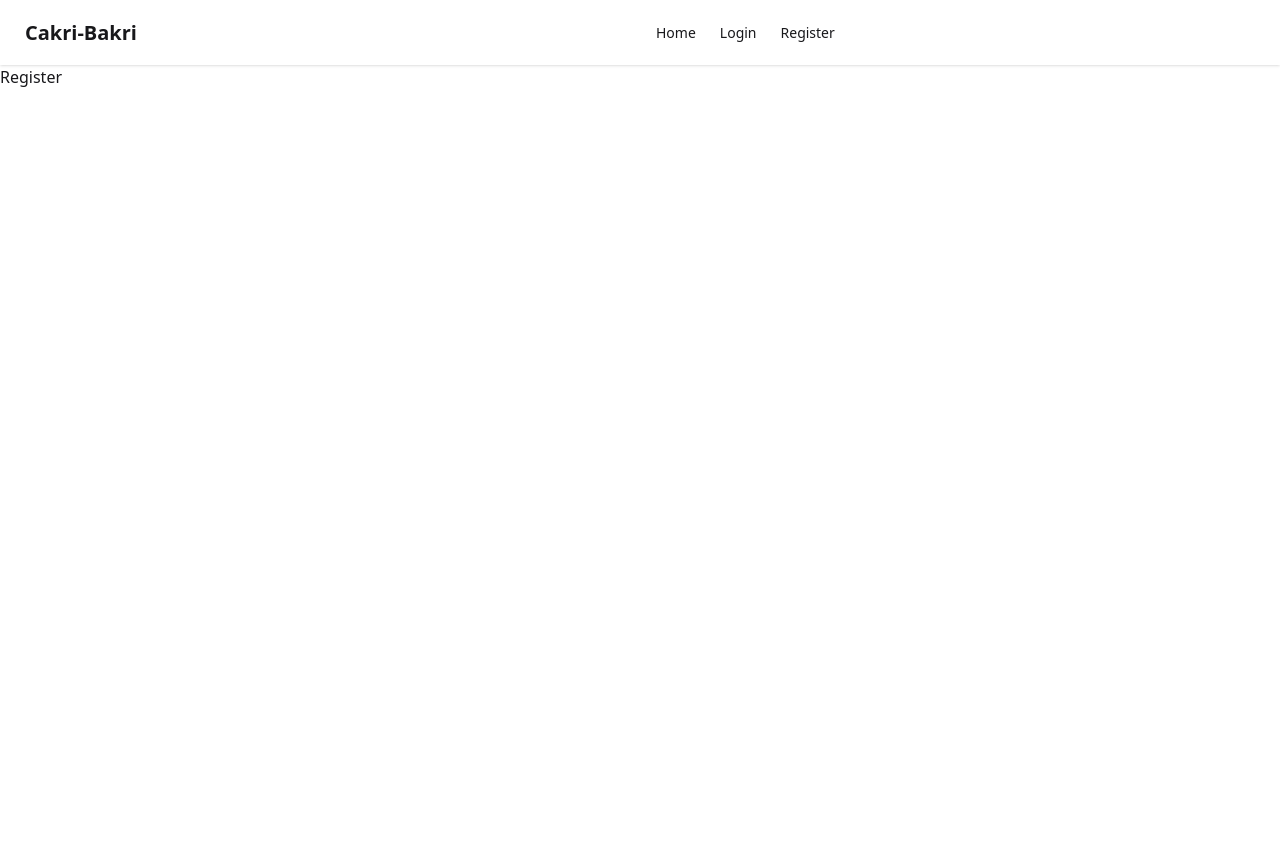
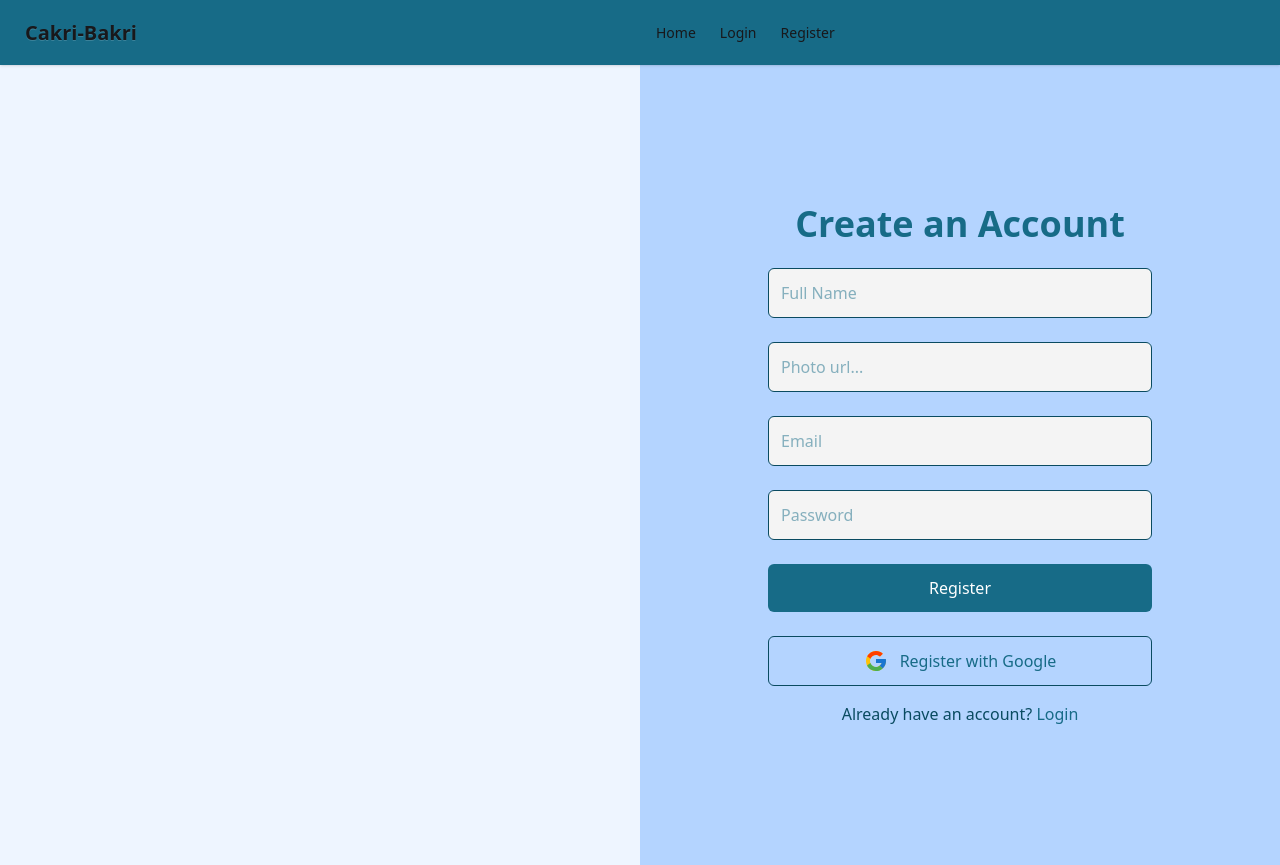
Before and after one commit to Motiur-Rahman-Dhrubo/Cakri-Bakri, a React (Vite) app in the folder client/: page /register in a window 1280 px wide. Before the commit the page ends 800 px from the top, so only its background shows below. Built offline with nearby package versions, Linux system fonts and the light colour scheme; no server answers.

Commit message:
register page done

```diff
--- a/client/package.json
+++ b/client/package.json
@@ -14,6 +14,7 @@
     "firebase": "^11.4.0",
     "react": "^19.0.0",
     "react-dom": "^19.0.0",
+    "react-icons": "^5.5.0",
     "react-router": "^7.3.0",
     "tailwindcss": "^4.0.13"
   },
--- a/client/src/component/SharedComponent/Navbar.jsx
+++ b/client/src/component/SharedComponent/Navbar.jsx
@@ -13,10 +13,10 @@ export default function Navbar() {
       <li><NavLink to={'register'}>Register</NavLink></li></>}
       </>
   return (
-    <div className="navbar bg-base-100 shadow-sm">
+    <div className="navbar bg-cb-primary shadow-sm">
       <div className="navbar-start">
         <div className="dropdown">
-          <div tabIndex={0} role="button" className="btn btn-ghost lg:hidden">
+          <div tabIndex={0} role="button" className="btn btn-ghost bg-[#176B87] lg:hidden">
             <svg xmlns="http://www.w3.org/2000/svg" className="h-5 w-5" fill="none" viewBox="0 0 24 24" stroke="currentColor"> <path strokeLinecap="round" strokeLinejoin="round" strokeWidth="2" d="M4 6h16M4 12h8m-8 6h16" /> </svg>
           </div>
           <ul
--- a/client/src/index.css
+++ b/client/src/index.css
@@ -1,2 +1,12 @@
+@import url('https://fonts.googleapis.com/css2?family=Poppins:ital,wght@0,100;0,200;0,300;0,400;0,500;0,600;0,700;0,800;0,900;1,100;1,200;1,300;1,400;1,500;1,600;1,700;1,800;1,900&display=swap');
 @import "tailwindcss";
 @plugin "daisyui";
+
+@theme {
+  --font-primary: "Poppins", "sans-serif";
+  --color-cb-primary: #176B87;
+  --color-cb-secondary: #0a4b61;
+  --color-cb-btn: #86B6F6;
+  --color-cb-white: #F4F4F4;
+  --color-cb-card: #B4D4FF;
+}
--- a/client/src/layout/MainLayout/MainLayout.jsx
+++ b/client/src/layout/MainLayout/MainLayout.jsx
@@ -4,7 +4,7 @@ import Navbar from "../../component/SharedComponent/Navbar";
 
 const MainLayout = () => {
   return (
-    <div>
+    <div className="bg-[#EEF5FF]">
       <Navbar></Navbar>
       <Outlet></Outlet>
     </div>
--- a/client/src/pages/Login/Login.jsx
+++ b/client/src/pages/Login/Login.jsx
@@ -1,4 +1,5 @@
 import { useState } from "react";
+import { FcGoogle } from "react-icons/fc";
 
 export default function Login() {
   const [formData, setFormData] = useState({ email: "", password: "" });
@@ -7,33 +8,73 @@ export default function Login() {
     setFormData({ ...formData, [e.target.name]: e.target.value });
   };
 
+  const handleLogin = async () => {
+    console.log(formData);
+  };
+
+  const handleGoogleLogin = () => {
+    // Google login logic here
+    console.log("Google login");
+  };
+
   return (
     <div className="flex flex-col md:flex-row h-screen">
-      {/* Lottie Animation Section */}
-      <div className="w-full md:w-1/2 flex justify-center items-center p-4">
-        {/* <Lottie animationData={loginAnimation} className="w-full max-w-md" /> */}
+      {/* Animation Section */}
+      <div className="w-full md:w-1/2 flex justify-center items-center p-8">
+        {/* Lottie Animation Placeholder */}
+        <div className="w-full max-w-md">
+          {/* <Lottie animationData={loginAnimation} /> */}
+          <img src="/login-animation-placeholder.svg" alt="Login Animation" />
+        </div>
       </div>
 
       {/* Login Form Section */}
-      <div className="w-full md:w-1/2 flex flex-col justify-center items-center p-8">
-        <h2 className="text-3xl font-bold mb-6">Welcome Back</h2>
-        <form className="w-full max-w-sm space-y-4">
+      <div className="w-full md:w-1/2 bg-cb-card flex flex-col justify-center items-center p-8">
+        <h2 className="text-4xl text-cb-primary font-bold mb-6">
+          Welcome Back
+        </h2>
+        <form className="w-full max-w-sm  space-y-6">
           <input
-            type="email" name="email" placeholder="Email"
-            onChange={handleChange} required
-            className="w-full p-3 border rounded-md"
+            type="email"
+            name="email"
+            placeholder="Email"
+            onChange={handleChange}
+            required
+            className="w-full p-3 bg-cb-white text-cb-primary border border-cb-secondary rounded-md focus:outline-none focus:ring-2 focus:ring-cb-secondary"
           />
           <input
-            type="password" name="password" placeholder="Password"
-            onChange={handleChange} required
-            className="w-full p-3 border rounded-md"
+            type="password"
+            name="password"
+            placeholder="Password"
+            onChange={handleChange}
+            required
+            className="w-full p-3 bg-cb-white text-cb-primary border border-cb-secondary rounded-md focus:outline-none focus:ring-2 focus:ring-projectBlue-light"
           />
-          <button className="w-full bg-blue-500 text-white py-3 rounded-md">
+          <button
+            type="button"
+            onClick={handleLogin}
+            className="w-full bg-cb-primary text-white py-3 rounded-md hover:bg-projectBlue-primary transition"
+          >
             Login
           </button>
+
+          {/* Google Login Button */}
+          <button
+            type="button"
+            onClick={handleLogin}
+            className="w-full text-cb-primary flex items-center justify-center border border-cb-secondary py-3 rounded-md hover:bg-cb-white transition"
+          >
+            <FcGoogle className="text-2xl mr-3" />
+            Login with Google
+          </button>
         </form>
-        <p className="mt-4">Don't have an account? <a href="/register" className="text-blue-500">Register</a></p>
+        <p className="text-cb-secondary mt-4">
+          Don't have an account?{" "}
+          <a href="/register" className="text-cb-primary hover:underline">
+            Register
+          </a>
+        </p>
       </div>
     </div>
   );
-};
+}
--- a/client/src/pages/Register/Register.jsx
+++ b/client/src/pages/Register/Register.jsx
@@ -1,7 +1,97 @@
-import React from 'react'
+import { useState } from "react";
+import { FcGoogle } from "react-icons/fc";
+export default function Register() {
+  const [formData, setFormData] = useState({
+    name: "",
+    photoUrl: "",
+    email: "",
+    password: "",
+  });
 
-export default function Register() {
+  const handleChange = (e) => {
+    setFormData({ ...formData, [e.target.name]: e.target.value });
+  };
+
+  const handleRegister = async () => {
+    console.log(formData);
+  };
+
+  const handleGoogleRegister = () => {
+    console.log("Google Register");
+  };
+
   return (
-    <div>Register</div>
-  )
+    <div className="flex flex-col md:flex-row h-screen">
+      {/* Animation Section */}
+      <div className="w-full md:w-1/2 flex justify-center items-center p-8">
+        <div className="w-full max-w-md">
+          {/* <Lottie animationData={registerAnimation} /> */}
+        </div>
+      </div>
+
+      {/* Register Form Section */}
+      <div className="w-full md:w-1/2 bg-cb-card flex flex-col justify-center items-center p-8">
+        <h2 className="text-4xl text-cb-primary font-bold mb-6">
+          Create an Account
+        </h2>
+        <form className="w-full max-w-sm space-y-6">
+          <input
+            type="text"
+            name="name"
+            placeholder="Full Name"
+            onChange={handleChange}
+            required
+            className="w-full p-3 bg-cb-white text-cb-primary border border-cb-secondary rounded-md focus:outline-none focus:ring-2 focus:ring-cb-secondary"
+          />
+          <input
+            type="url"
+            name="photoUrl"
+            placeholder="Photo url..."
+            onChange={handleChange}
+            required
+            className="w-full p-3 bg-cb-white text-cb-primary border border-cb-secondary rounded-md focus:outline-none focus:ring-2 focus:ring-cb-secondary"
+          />
+          <input
+            type="email"
+            name="email"
+            placeholder="Email"
+            onChange={handleChange}
+            required
+            className="w-full p-3 bg-cb-white text-cb-primary border border-cb-secondary rounded-md focus:outline-none focus:ring-2 focus:ring-cb-secondary"
+          />
+          <input
+            type="password"
+            name="password"
+            placeholder="Password"
+            onChange={handleChange}
+            required
+            className="w-full p-3 bg-cb-white text-cb-primary border border-cb-secondary rounded-md focus:outline-none focus:ring-2 focus:ring-cb-secondary"
+          />
+          <button
+            type="button"
+            onClick={handleRegister}
+            className="w-full bg-cb-primary text-white py-3 rounded-md hover:bg-cb-secondary transition"
+          >
+            Register
+          </button>
+
+          {/* Google Register Button */}
+          <button
+            type="button"
+            onClick={handleGoogleRegister}
+            className="w-full text-cb-primary flex items-center justify-center border border-cb-secondary py-3 rounded-md hover:bg-cb-white transition"
+          >
+            <FcGoogle className="text-2xl mr-3" />
+            Register with Google
+          </button>
+        </form>
+        <p className="text-cb-secondary mt-4">
+          Already have an account?{" "}
+          <a href="/login" className="text-cb-primary hover:underline">
+            Login
+          </a>
+        </p>
+      </div>
+    </div>
+  );
 }
```
Also changed, not shown: 1 other file (tests, documents, lock files or other folders).
